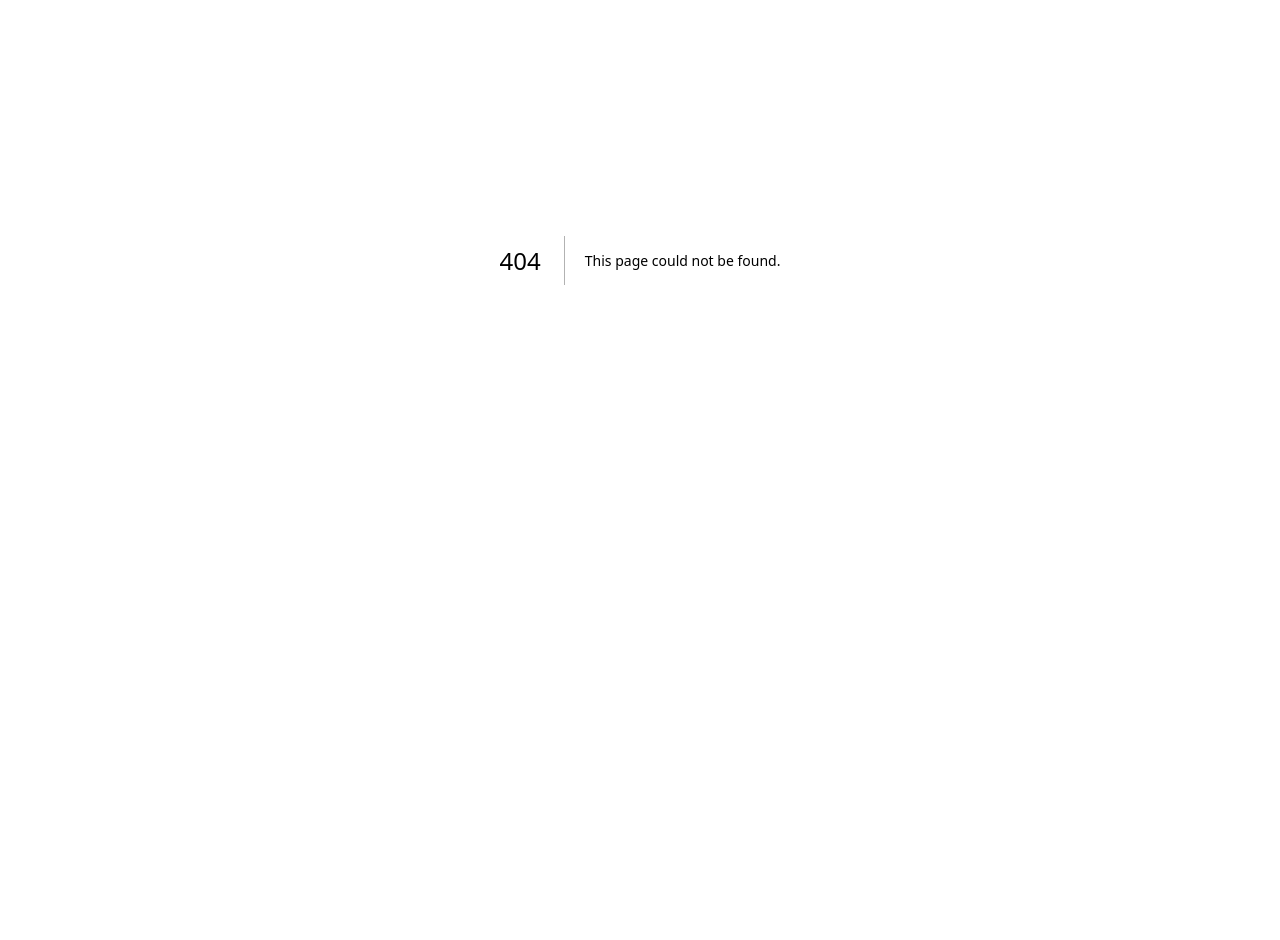
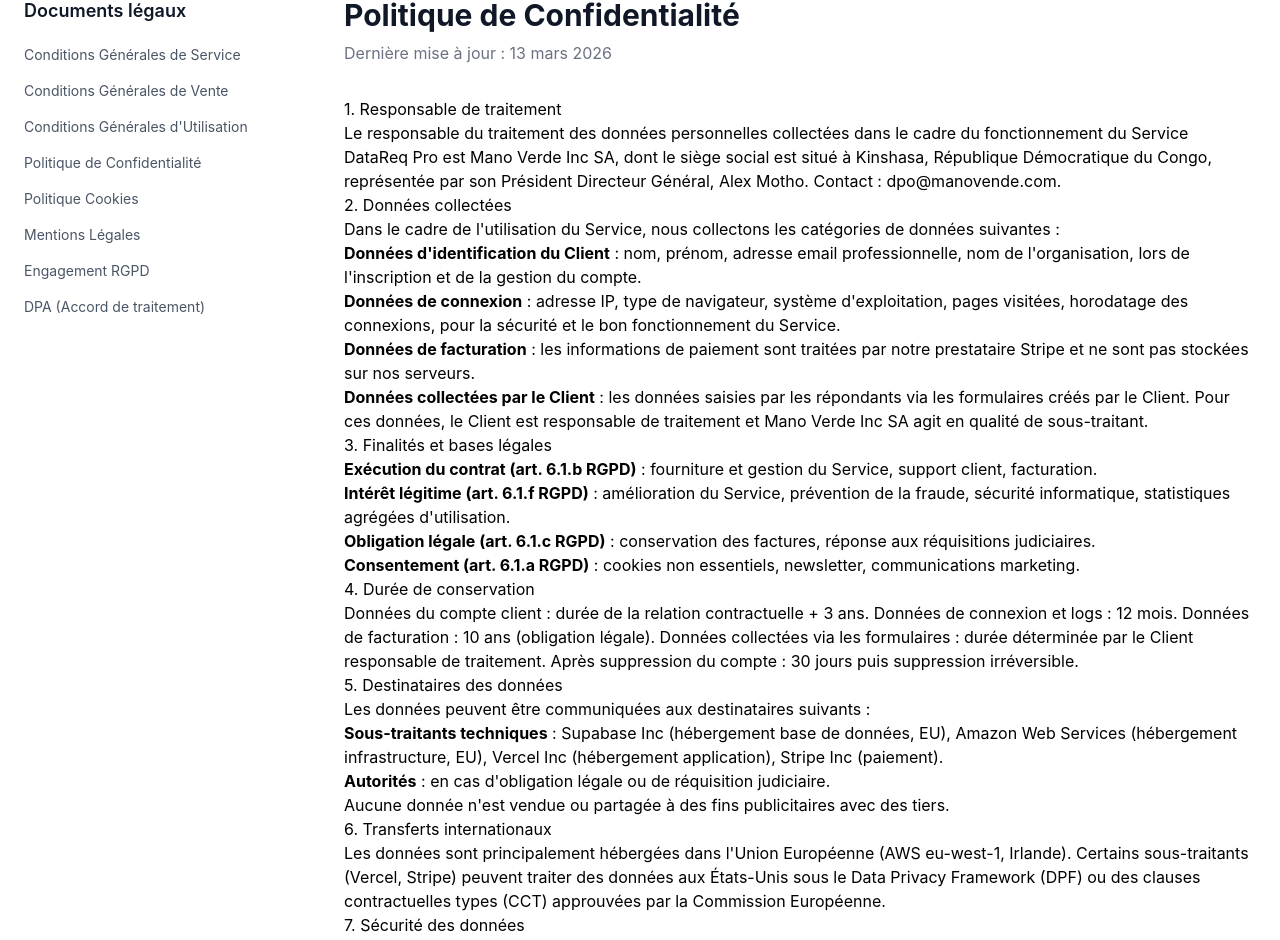
Before and after one commit to AlexMano25/datareq-pro, a Next.js app: page /legal/privacy in a window 1280 px wide. Before the commit this address had no page. Shown: the part 140-1080 px from the top of the page. Before the commit the page ends 800 px from the top, so only its background shows below. Built offline with nearby package versions, Linux system fonts and the light colour scheme.

Commit message:
Create page.tsx

```diff
--- /dev/null
+++ b/src/app/legal/privacy/page.tsx
@@ -0,0 +1,57 @@
+export const metadata = { title: 'Politique de Confidentialité - DataReq Pro' };
+
+export default function PrivacyPage() {
+  return (
+    <article className="prose prose-gray max-w-none">
+      <h1 className="text-3xl font-bold text-gray-900 mb-2">Politique de Confidentialité</h1>
+      <p className="text-gray-500 mb-8">Dernière mise à jour : 13 mars 2026</p>
+
+      <h2>1. Responsable de traitement</h2>
+      <p>Le responsable du traitement des données personnelles collectées dans le cadre du fonctionnement du Service DataReq Pro est Mano Verde Inc SA, dont le siège social est situé à Kinshasa, République Démocratique du Congo, représentée par son Président Directeur Général, Alex Motho. Contact : dpo@manovende.com.</p>
+
+      <h2>2. Données collectées</h2>
+      <p>Dans le cadre de l'utilisation du Service, nous collectons les catégories de données suivantes :</p>
+      <p><strong>Données d'identification du Client</strong> : nom, prénom, adresse email professionnelle, nom de l'organisation, lors de l'inscription et de la gestion du compte.</p>
+      <p><strong>Données de connexion</strong> : adresse IP, type de navigateur, système d'exploitation, pages visitées, horodatage des connexions, pour la sécurité et le bon fonctionnement du Service.</p>
+      <p><strong>Données de facturation</strong> : les informations de paiement sont traitées par notre prestataire Stripe et ne sont pas stockées sur nos serveurs.</p>
+      <p><strong>Données collectées par le Client</strong> : les données saisies par les répondants via les formulaires créés par le Client. Pour ces données, le Client est responsable de traitement et Mano Verde Inc SA agit en qualité de sous-traitant.</p>
+
+      <h2>3. Finalités et bases légales</h2>
+      <p><strong>Exécution du contrat (art. 6.1.b RGPD)</strong> : fourniture et gestion du Service, support client, facturation.</p>
+      <p><strong>Intérêt légitime (art. 6.1.f RGPD)</strong> : amélioration du Service, prévention de la fraude, sécurité informatique, statistiques agrégées d'utilisation.</p>
+      <p><strong>Obligation légale (art. 6.1.c RGPD)</strong> : conservation des factures, réponse aux réquisitions judiciaires.</p>
+      <p><strong>Consentement (art. 6.1.a RGPD)</strong> : cookies non essentiels, newsletter, communications marketing.</p>
+
+      <h2>4. Durée de conservation</h2>
+      <p>Données du compte client : durée de la relation contractuelle + 3 ans. Données de connexion et logs : 12 mois. Données de facturation : 10 ans (obligation légale). Données collectées via les formulaires : durée déterminée par le Client responsable de traitement. Après suppression du compte : 30 jours puis suppression irréversible.</p>
+
+      <h2>5. Destinataires des données</h2>
+      <p>Les données peuvent être communiquées aux destinataires suivants :</p>
+      <p><strong>Sous-traitants techniques</strong> : Supabase Inc (hébergement base de données, EU), Amazon Web Services (hébergement infrastructure, EU), Vercel Inc (hébergement application), Stripe Inc (paiement).</p>
+      <p><strong>Autorités</strong> : en cas d'obligation légale ou de réquisition judiciaire.</p>
+      <p>Aucune donnée n'est vendue ou partagée à des fins publicitaires avec des tiers.</p>
+
+      <h2>6. Transferts internationaux</h2>
+      <p>Les données sont principalement hébergées dans l'Union Européenne (AWS eu-west-1, Irlande). Certains sous-traitants (Vercel, Stripe) peuvent traiter des données aux États-Unis sous le Data Privacy Framework (DPF) ou des clauses contractuelles types (CCT) approuvées par la Commission Européenne.</p>
+
+      <h2>7. Sécurité des données</h2>
+      <p>Nous mettons en œuvre les mesures de sécurité suivantes : chiffrement AES-256 au repos, TLS 1.3 en transit, pseudonymisation automatique des données PII, isolation multi-tenant avec Row-Level Security (RLS), sauvegardes automatiques quotidiennes avec rétention de 30 jours, contrôle d'accès basé sur les rôles (RBAC), journalisation des accès et modifications (audit trail).</p>
+
+      <h2>8. Droits des personnes</h2>
+      <p>Conformément au RGPD, vous disposez des droits suivants concernant vos données personnelles : droit d'accès (art. 15), droit de rectification (art. 16), droit à l'effacement (art. 17), droit à la limitation du traitement (art. 18), droit à la portabilité (art. 20), droit d'opposition (art. 21).</p>
+      <p>Pour exercer ces droits, contactez notre DPO à l'adresse dpo@manovende.com. Nous nous engageons à répondre dans un délai de 30 jours. En cas de difficulté, vous pouvez introduire une réclamation auprès de votre autorité de contrôle (CNIL en France).</p>
+
+      <h2>9. Cookies</h2>
+      <p>Notre politique en matière de cookies est détaillée dans notre Politique Cookies accessible à l'adresse /legal/cookies.</p>
+
+      <h2>10. Modifications</h2>
+      <p>Cette politique de confidentialité peut être mise à jour. Toute modification substantielle sera notifiée par email aux utilisateurs du Service.</p>
+
+      <div className="bg-gray-50 rounded-xl p-6 mt-8">
+        <p className="text-sm text-gray-600"><strong>DPO :</strong> dpo@manovende.com</p>
+        <p className="text-sm text-gray-600"><strong>Siège :</strong> Mano Verde Inc SA, Kinshasa, RD Congo</p>
+        <p className="text-sm text-gray-500 mt-1">Document version 1.0 — Mars 2026</p>
+      </div>
+    </article>
+  );
+}
```
